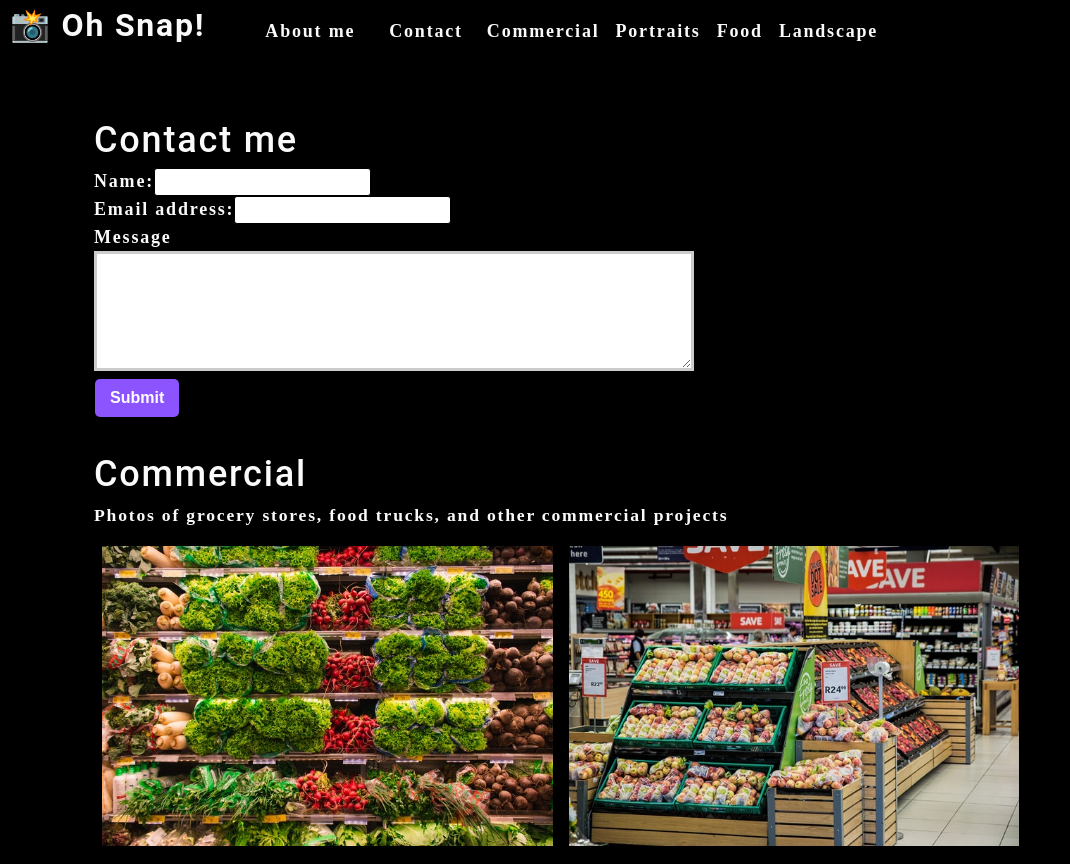
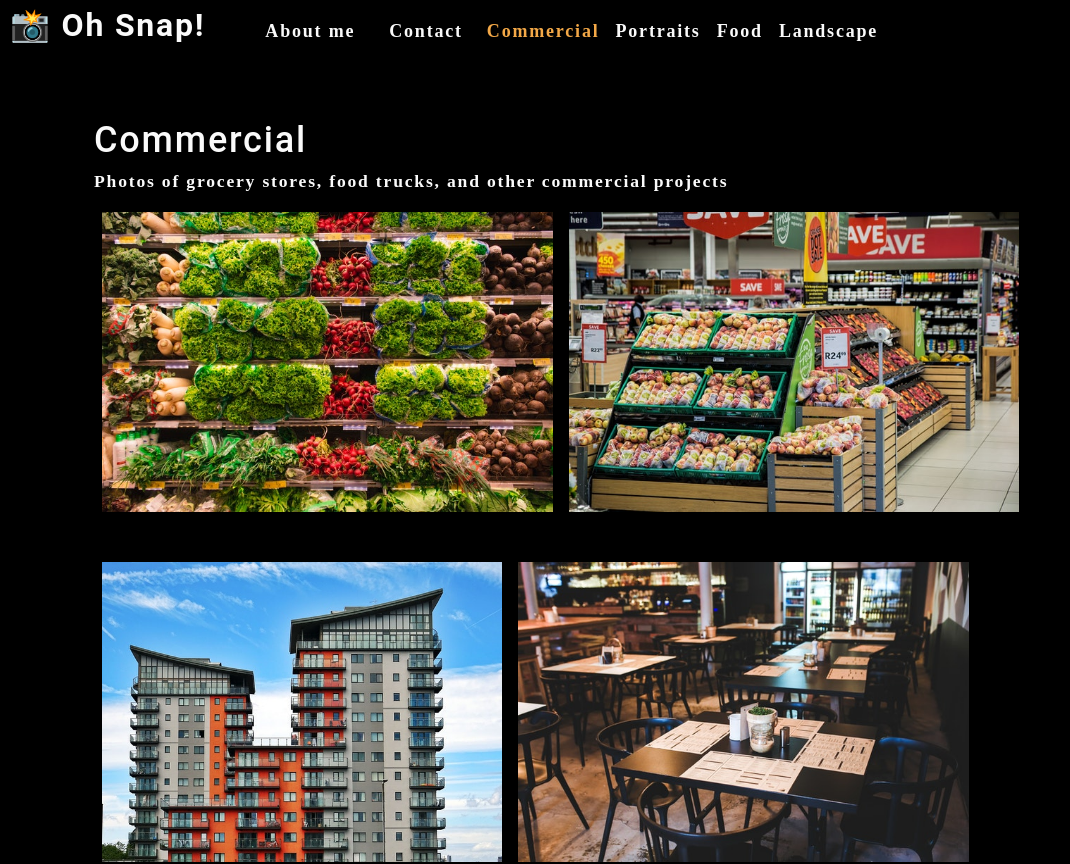
Before and after one commit to codenameabel/photo-port, a React (Create React App) app: page / in a window 1280 px wide. Shown: the top 864 px of the page, without its empty margins (0-1070 px from the left). Built offline with nearby package versions, Linux system fonts and the light colour scheme.

Commit message:
Contact component conditonal rendering achieved

```diff
--- a/src/App.js
+++ b/src/App.js
@@ -5,6 +5,8 @@
 import ContactForm from './components/Contact';
 
 function App() {
+
+  const [contactSelected, setContactSelected] = useState(false);
   const [categories] = useState([
     {
       name: 'commercial',
@@ -23,14 +25,18 @@
         categories={categories}
         setCurrentCategory={setCurrentCategory}
         currentCategory={currentCategory}
-      >
-      </Nav>
+        contactSelected={contactSelected}
+        setContactSelected={setContactSelected}
+      ></Nav>
       <main>
-        <div>
+        {!contactSelected ? (
+          <>
+            <Gallery currentCategory={currentCategory}></Gallery>
+            <About></About>
+          </>
+        ) : (
           <ContactForm></ContactForm>
-          <Gallery currentCategory={currentCategory}></Gallery>
-          <About></About>
-        </div>
+        )}
       </main>
     </div>
   );
--- a/src/components/Contact/index.js
+++ b/src/components/Contact/index.js
@@ -35,17 +35,17 @@
             <form id="contact-form" onSubmit={handleSubmit}>
                 <div>
                     <label htmlFor="name">Name:</label>
-                    <input type="text" defaultValue={name} onChange={handleChange} name="name" />
+                    <input type="text" defaultValue={name} onBlur={handleChange} name="name" />
                 </div>
 
                 <div>
                     <label htmlFor="email">Email address:</label>
-                    <input type="email" defaultValue={email} onChange={handleChange} name="email" />
+                    <input type="email" defaultValue={email} onBlur={handleChange} name="email" />
                 </div>
 
                 <div>
                     <label htmlFor="message">Message</label>
-                    <textarea name="message" defaultValue={message} onChange={handleChange} rows="5" />
+                    <textarea name="message" defaultValue={message} onBlur={handleChange} rows="5" />
                 </div>
                 {errorMessage && (
                     <div>
--- a/src/components/Nav/index.js
+++ b/src/components/Nav/index.js
@@ -6,6 +6,8 @@
     categories = [],
     setCurrentCategory,
     currentCategory,
+    contactSelected,
+    setContactSelected
   } = props;
 
 
@@ -24,26 +26,21 @@
       <nav>
         <ul className="flex-row">
           <li className="mx-2">
-            <a data-testid="about" href="#about">
-              About me
-            </a>
+            <a data-testid="about" href="#about" onClick={() => setContactSelected(false)}>About me</a>
           </li>
-          <li className={"mx-2"}>
-            <span onClick={() => handleClick('Contact')}>
-              Contact
-            </span>
+          <li className={`mx-2 ${contactSelected && 'navActive'}`}>
+            <span onClick={() => setContactSelected(true)}>Contact</span>
           </li>
           {categories.map((category) => (
             <li
               className={`mx-1 ${
-                currentCategory.name === category.name
+                currentCategory.name === category.name && !contactSelected && `navActive`
                 }`}
-              key={category.name}
-            >
-              <span
-                onClick={() => {
-                  setCurrentCategory(category);
-                }}
+              key={category.name}>
+              <span onClick={() => {
+                setCurrentCategory(category);
+                setContactSelected(false);
+              }}
               >
                 {capitalizeFirstLetter(category.name)}
               </span>
```
